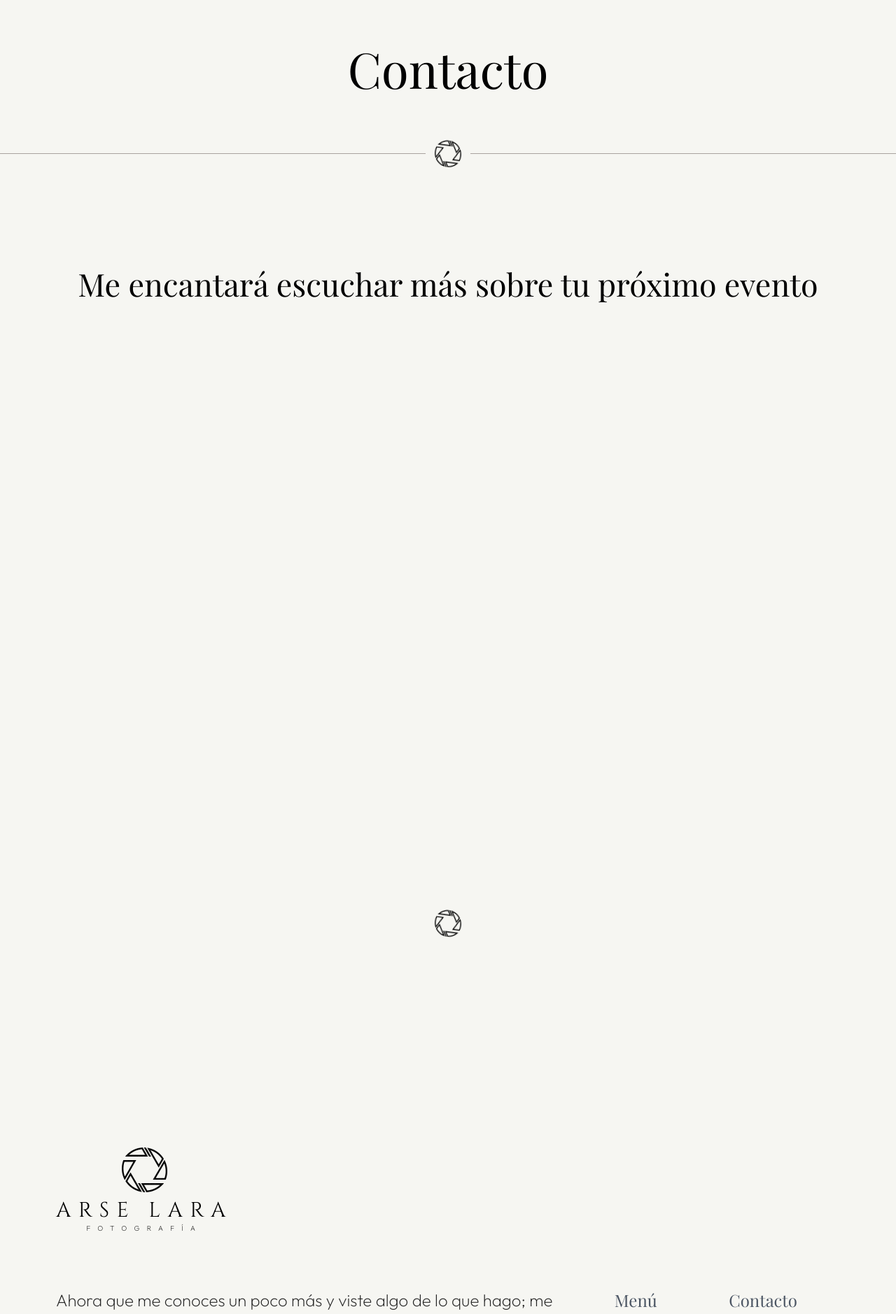
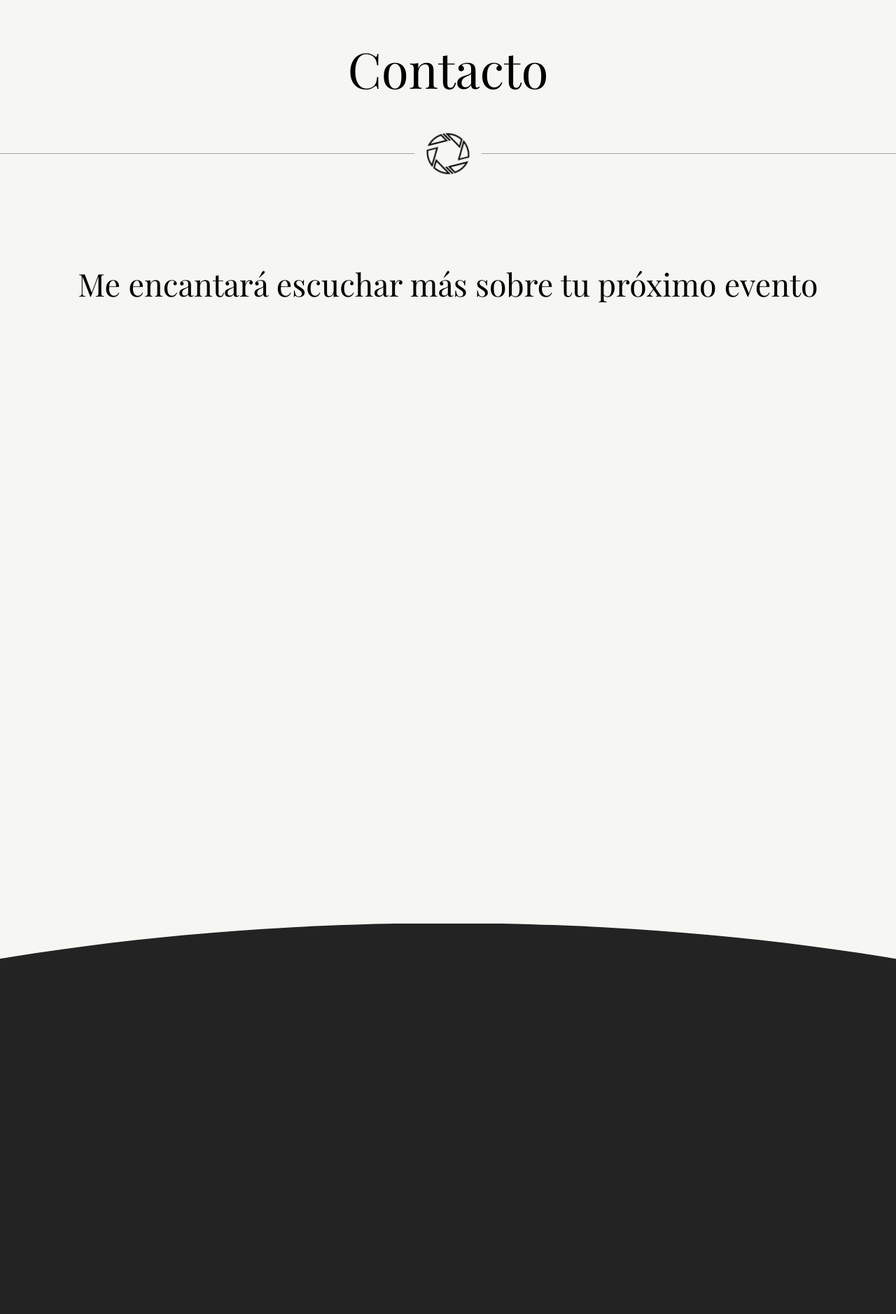
Before and after one commit to arselarah/foto-nueva, a Next.js app: page /contacto in a window 1280 px wide. Shown: the part 280-2158 px from the top of the page at 70% size. Built offline with nearby package versions, Linux system fonts and the light colour scheme; a web font is replaced by a local one.

Commit message:
Antes de historias

```diff
--- a/components/Card.tsx
+++ b/components/Card.tsx
@@ -33,7 +33,7 @@ export default function Card({
       >
         <motion.div
           style={{ scale, top: `calc(-5% + ${i * 25}px)` }}
-          className="relative w-full 2xl:max-w-[50%] flex justify-center"
+          className="relative w-full 2xl:max-w-[50%] flex flex-col justify-center bg-white px-8 pt-8 pb-8 shadow-[0_.5rem_1rem_rgba(0,0,0,0.15)]"
         >
           <Image
             src={imageUrl}
@@ -42,6 +42,7 @@ export default function Card({
             height={640}
             className="aspect-video  object-cover"
           />
+          <p className="mt-4 text-xl text-center italic">{title}</p>
         </motion.div>
       </div>
     </>
--- a/components/Footer.tsx
+++ b/components/Footer.tsx
@@ -1,60 +1,61 @@
-'use client';
-import React from 'react';
-import Link from 'next/link';
-import Image from 'next/image';
-import { Outfit, Playfair_Display, Cinzel } from 'next/font/google';
-import { motion } from 'framer-motion';
+"use client";
+import React from "react";
+import Link from "next/link";
+import Image from "next/image";
+import { Outfit, Playfair_Display, Cinzel } from "next/font/google";
+import { motion, useScroll, useTransform } from "framer-motion";
+import { useRef } from "react";
+import { container } from "webpack";
 
 const outfit = Outfit({
-  subsets: ['latin'],
+  subsets: ["latin"],
 });
 
 const playfairDisplay = Playfair_Display({
-  subsets: ['latin'],
+  subsets: ["latin"],
 });
 
 const cinzel = Cinzel({
-  subsets: ['latin'],
+  subsets: ["latin"],
 });
 
 const links = [
-  { text: 'Inicio', href: '/' },
-  { text: 'Historias', href: '/historias' },
-  { text: 'Portafolio', href: '/portafolio' },
-  { text: 'Perfil', href: '/perfil' },
-  { text: 'Contacto', href: '/contacto' },
+  { text: "Inicio", href: "/" },
+  { text: "Historias", href: "/historias" },
+  { text: "Portafolio", href: "/portafolio" },
+  { text: "Perfil", href: "/perfil" },
+  { text: "Contacto", href: "/contacto" },
 ];
 
 function Footer() {
+  const containerFooter = useRef(null);
+  const { scrollYProgress: scrollYProgressFooter } = useScroll({
+    target: containerFooter,
+    offset: ["start end", "end start"],
+  });
+
+  const scaleFooter = useTransform(scrollYProgressFooter, [0, 1], [0.9, 1.18]);
   return (
     <>
       <footer
+        ref={containerFooter}
         className="
         relative
         px-6 xl:px-20
         pt-20 xl:pt-40
         pb-0 xl:pb-0
+        h-screen xl:h-[70vh] max-h-[960px]
+        bg-negro
+        text-white
       "
       >
         <motion.div
-          initial={{ opacity: 0, y: 30 }} // Estado inicial
-          whileInView={{ opacity: 1, y: 0 }} // Cuando entra al viewport
-          viewport={{ once: true, amount: 1 }} // Configuración del viewport
-          transition={{ duration: 0.8, ease: 'easeOut' }} // Duración y tipo de transición
-          className="
-        logo_footer
-        relative
-        w-fit
-        pt-[5rem] xl:pt-[10rem]
-        pb-[2.5rem] xl:pb-[5rem]
-        flex
-        flex-col
-        items-center
-        mx-auto xl:mx-0
-        "
+          style={{ scale: scaleFooter, opacity: scaleFooter }}
+          className="fixed left-0 bottom-0 px-6 xl:px-20 pt-20 xl:pt-40 pb-0 xl:pb-0 w-full origin-bottom"
         >
+          <div className="logo_footer relative w-fit pt-[5rem] xl:pt-[10rem] pb-[2.5rem] xl:pb-[5rem] flex flex-col items-center mx-auto">
             <Image
-            src="/assets/logo-black.svg" // Usa el color del logo según el estado del header
+              src="/assets/logo-white.svg" // Usa el color del logo según el estado del header
               alt="Logo Arse Lara"
               width={65}
               height={65}
@@ -70,7 +71,7 @@ function Footer() {
             >
               Fotografía
             </p>
-        </motion.div>
+          </div>
           <div
             className={`relative flex flex-col md:flex-row gap-10 md:gap-8 xl:gap-20 w-full pb-10 xl:pb-20 `}
           >
@@ -85,10 +86,9 @@ function Footer() {
                 initial={{ opacity: 0, y: 30 }} // Estado inicial
                 whileInView={{ opacity: 1, y: 0 }} // Cuando entra al viewport
                 viewport={{ once: true, amount: 1 }} // Configuración del viewport
-              transition={{ duration: 0.8, ease: 'easeOut' }} // Duración y tipo de transición
+                transition={{ duration: 0.8, ease: "easeOut" }} // Duración y tipo de transición
                 className={`
                     text-clamp-text-home-lg
-                    text-negro
                     leading-relaxed
                     mb-4
                     ${outfit.className}
@@ -96,14 +96,15 @@ function Footer() {
                 `}
               >
                 Ahora que me conoces un poco más y viste algo de lo que hago; me
-              gustaría saber si puedo ayudarte. No dudes en comunicarte conmigo
+                gustaría saber si puedo ayudarte. No dudes en comunicarte
+                conmigo
               </motion.p>
             </div>
             <motion.div
               initial={{ opacity: 0, y: 30 }} // Estado inicial
               whileInView={{ opacity: 1, y: 0 }} // Cuando entra al viewport
               viewport={{ once: true, amount: 1 }} // Configuración del viewport
-            transition={{ duration: 0.8, ease: 'easeOut' }} // Duración y tipo de transición
+              transition={{ duration: 0.8, ease: "easeOut" }} // Duración y tipo de transición
               className="
                 grow
                 flex
@@ -115,7 +116,6 @@ function Footer() {
                 <h3
                   className={`
                     text-clamp-text-home-lg
-                    text-gray-600
                     ${playfairDisplay.className}
                     pb-4
                     leading-relaxed
@@ -137,7 +137,7 @@ function Footer() {
                     <Link
                       key={idx}
                       href={link.href}
-                    className="text-clamp-vinculos-footer text-gray-500"
+                      className="text-clamp-vinculos-footer"
                     >
                       {link.text}
                     </Link>
@@ -148,7 +148,6 @@ function Footer() {
                 <h3
                   className={`
                     text-clamp-text-home-lg
-                    text-gray-600
                     ${playfairDisplay.className}
                     pb-4
                     leading-relaxed
@@ -169,45 +168,40 @@ function Footer() {
                   <Link
                     className="
                     text-clamp-vinculos-footer
-                    text-gray-500
                     "
-                  href={'/'}
+                    href={"/"}
                   >
                     info@arselara.com
                   </Link>
                   <Link
                     className="
                     text-clamp-vinculos-footer
-                    text-gray-500
                     "
-                  href={'/'}
+                    href={"/"}
                   >
                     +52 871 235 2773
                   </Link>
                   <Link
                     className="
                     text-clamp-vinculos-footer
-                    text-gray-500
                     "
-                  href={'https://www.facebook.com/ArseLaraFotografia/'}
+                    href={"https://www.facebook.com/ArseLaraFotografia/"}
                   >
                     Facebook
                   </Link>
                   <Link
                     className="
                     text-clamp-vinculos-footer
-                    text-gray-500
                     "
-                  href={'https://www.instagram.com/arselarafotografia/'}
+                    href={"https://www.instagram.com/arselarafotografia/"}
                   >
                     Instagram
                   </Link>
                   <Link
                     className="
                     text-clamp-vinculos-footer
-                    text-gray-500
                     "
-                  href={'https://mywed.com/es/photographer/arselara/'}
+                    href={"https://mywed.com/es/photographer/arselara/"}
                   >
                     My Wed
                   </Link>
@@ -228,18 +222,18 @@ function Footer() {
         border-t-[1px] border-slate-200
         ${outfit.className}
         font-extralight
-        text-gray-500
         `}
           >
             <div>
               <p>Diseñado por</p>
             </div>
             <div>
-            <Link href={'https:/webdesign.arselara.com'}>
+              <Link href={"https:/webdesign.arselara.com"}>
                 : webdesign.arselara.com
               </Link>
             </div>
           </div>
+        </motion.div>
       </footer>
     </>
   );
--- a/components/page.tsx
+++ b/components/page.tsx
@@ -68,7 +68,10 @@ export default function Page({ children }: PageProps) {
         {...anim(slide)}
       />
 
-      <motion.div className="page bg-[#f6f6f2]" {...anim(perspective)}>
+      <motion.div
+        className="page relative bg-[#f6f6f2] z-[1]"
+        {...anim(perspective)}
+      >
         <motion.div {...anim(opacity)}>{children}</motion.div>
       </motion.div>
     </div>
--- a/pages/contacto.tsx
+++ b/pages/contacto.tsx
@@ -95,7 +95,7 @@ export default function Contacto() {
     <>
       <Page>
         <motion.section
-          className="hero relative w-full min-h-[500px] h-[50svh] overflow-hidden bg-transparent flex justify-center items-center border-b-[1px] border-stone-400"
+          className="hero relative w-full min-h-[500px] h-[50svh] overflow-hidden flex justify-center items-center border-b-[1px] border-stone-400 bg-[#f6f6f2] z-[1]"
           initial={{ opacity: 0 }}
           animate={{ opacity: 1 }}
           transition={{ duration: 0.5, ease: "easeOut" }}
@@ -117,13 +117,13 @@ export default function Contacto() {
         </motion.section>
 
         <section className="relative">
-          <div className="spinnin-logo absolute left-1/2 -translate-x-1/2 w-[4rem] h-[4rem] z-10 -translate-y-1/2 bg-[#f6f6f2] rounded-full p-2 flex justify-center items-center">
+          <div className="spinnin-logo absolute left-1/2 -translate-x-1/2 w-[6rem] h-[6rem] z-10 -translate-y-1/2 bg-[#f6f6f2] rounded-full p-2 flex justify-center items-center">
             <motion.div
               style={{ rotate: rotateLogo }}
               className="relative w-full h-auto flex justify-center items-center"
             >
               <Image
-                className="w-4/5"
+                className="w-3/4"
                 width={320}
                 height={320}
                 src="/assets/logo-black.svg"
@@ -153,10 +153,7 @@ export default function Contacto() {
             </motion.h2>
           </div>
         </section>
-        <section
-          ref={containerRotate}
-          className="border-b-[1px] border-stone-400"
-        >
+        <section ref={containerRotate} className="bg-[#f6f6f2] z-[1]">
           <article
             className="
       relative
@@ -345,7 +342,7 @@ export default function Contacto() {
               </div>
             )}
           </article>
-          <div className="spinnin-logo absolute left-1/2 -translate-x-1/2 w-[4rem] h-[4rem] z-10 -translate-y-1/2 bg-[#f6f6f2] rounded-full p-2 flex justify-center items-center">
+          {/* <div className="spinnin-logo absolute left-1/2 -translate-x-1/2 w-[4rem] h-[4rem] z-10 -translate-y-1/2 bg-[#f6f6f2] rounded-full p-2 flex justify-center items-center">
             <motion.div
               style={{ rotate: rotateLogo }}
               className="relative w-full h-auto flex justify-center items-center"
@@ -358,7 +355,7 @@ export default function Contacto() {
                 alt="Arse Lara Fotografía Logo"
               />
             </motion.div>
-          </div>
+          </div> */}
         </section>
         {/* <motion.article
           ref={containerBridge}
--- a/pages/globals.css
+++ b/pages/globals.css
@@ -103,3 +103,7 @@ h6 {
 .link-decorado:hover::after {
   width: 100%;
 }
+
+footer {
+  clip-path: ellipse(120% 100% at 50% 100%);
+}
```
Also changed, not shown: components/NavBar.tsx (+4 -4 lines), components/presentationsection.tsx (+2 -12 lines), pages/perfil.tsx (+2 -10 lines). Lines whose indentation alone changed are shown as unchanged.
